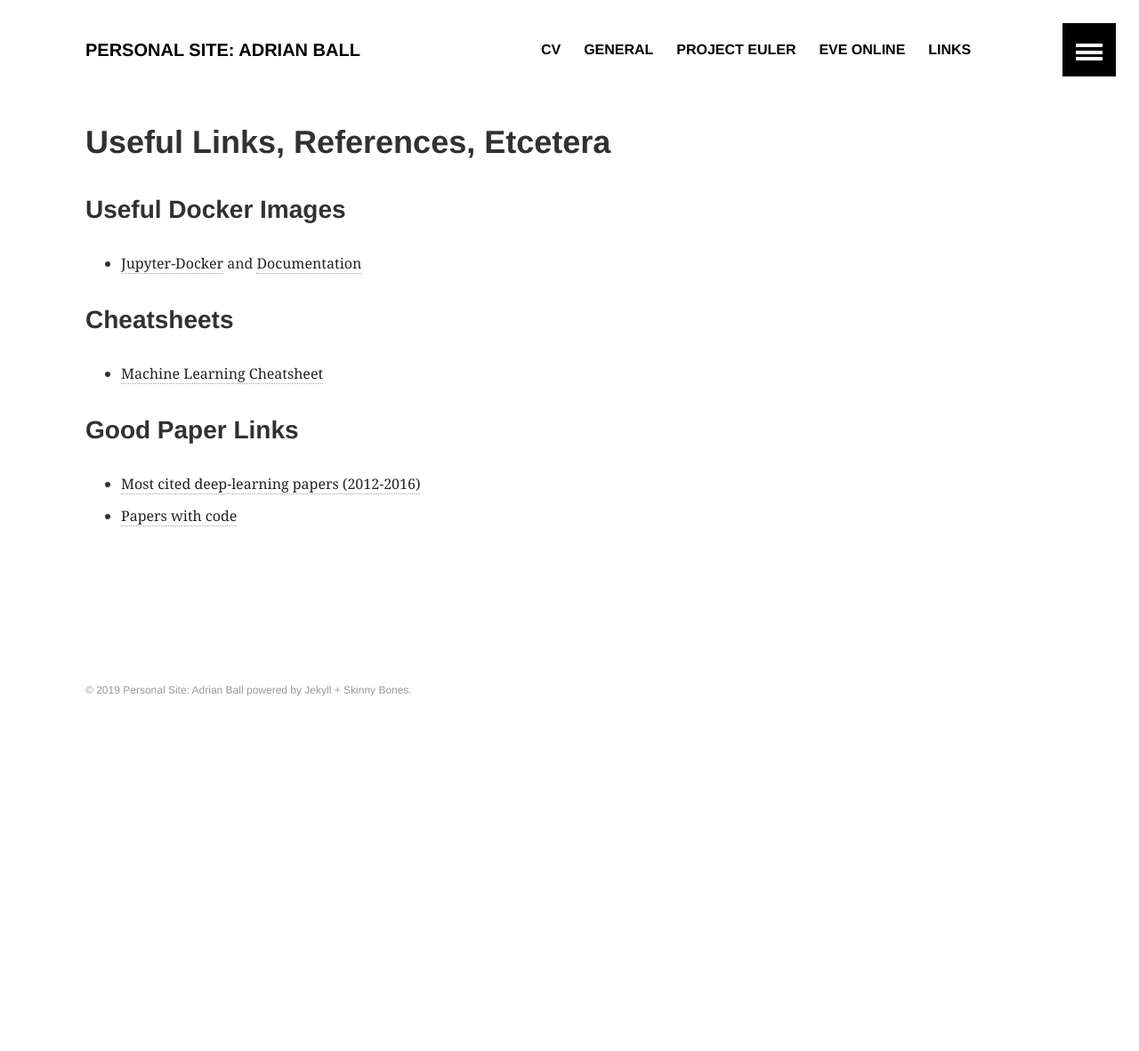
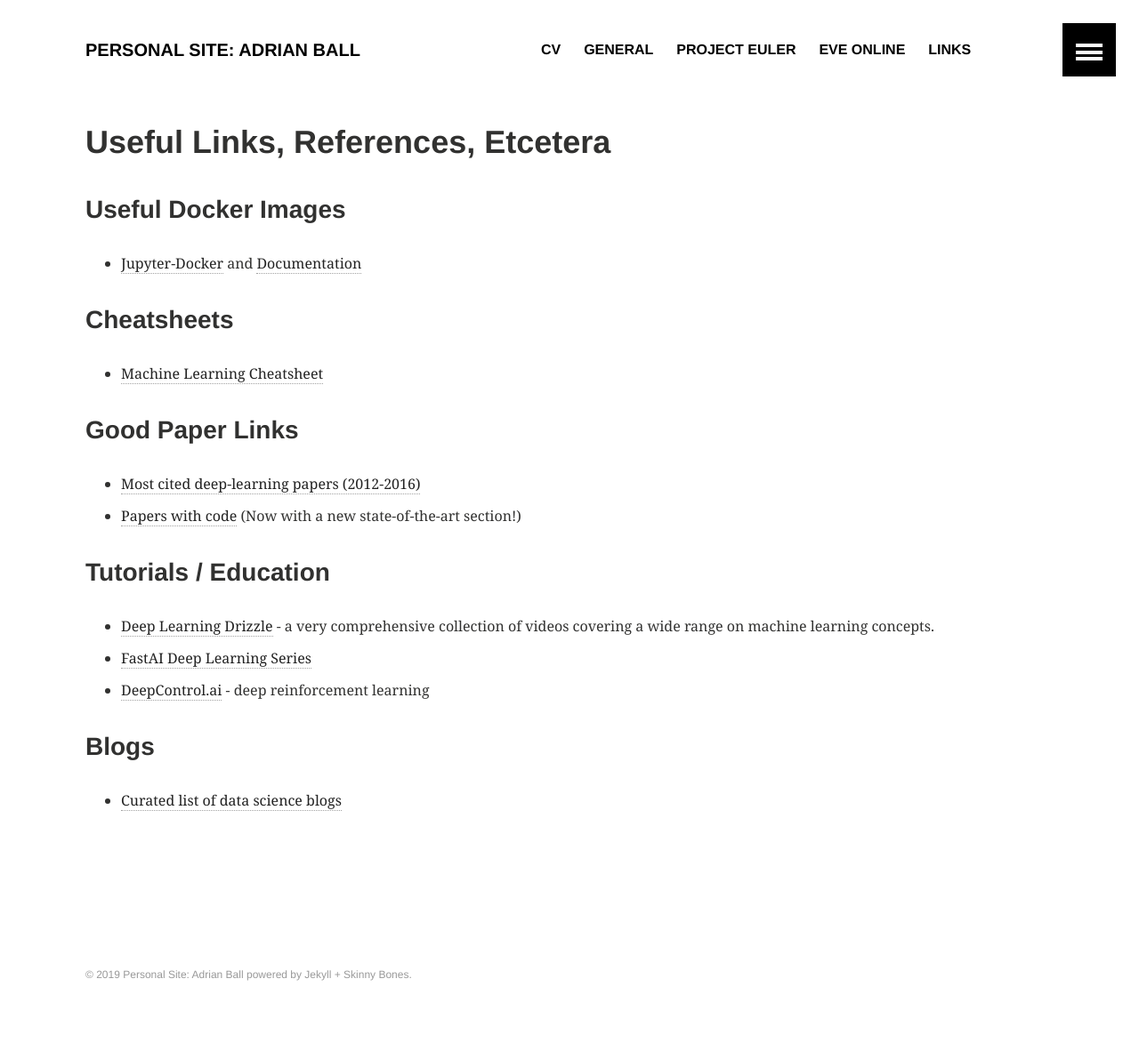
Before and after one commit to Adrian-Ball/adrian-ball.github.io, a Jekyll site: the page built from useful-links/index.html, in a window 1280 px wide. Shown: the whole page at 89% size. Built offline with Jekyll 4.4.1, drawn with Linux system fonts in a browser that asks for light colours; before the commit the page ends 900 px from its top, so only the background shows below that.

Commit message:
added more links

```diff
--- a/useful-links/index.html
+++ b/useful-links/index.html
@@ -19,5 +19,19 @@ title: Useful Links, References, Etcetera
 
 <ul>
 	<li> <a href='https://github.com/terryum/awesome-deep-learning-papers'>Most cited deep-learning papers (2012-2016)</a>
-	<li> <a href ='https://paperswithcode.com/'>Papers with code</a>
+	<li> <a href ='https://paperswithcode.com/'>Papers with code</a> (Now with a new state-of-the-art section!)
 </ul>
+
+<h3> Tutorials / Education </h3>
+
+<ul>
+	<li> <a href='https://github.com/kmario23/deep-learning-drizzle'> Deep Learning Drizzle</a> - a very comprehensive collection of videos covering a wide range on machine learning concepts.
+	<li> <a href='https://course.fast.ai/videos/?lesson=1'> FastAI Deep Learning Series</a> </li>
+	<li> <a href='https://deepcontrol.ai/'> DeepControl.ai</a> - deep reinforcement learning</li>
+</ul>
+
+<h3> Blogs </h3>
+
+<ul>
+	<li> <a href='https://github.com/rushter/data-science-blogs'> Curated list of data science blogs</a> </li>
+</ul>
```
